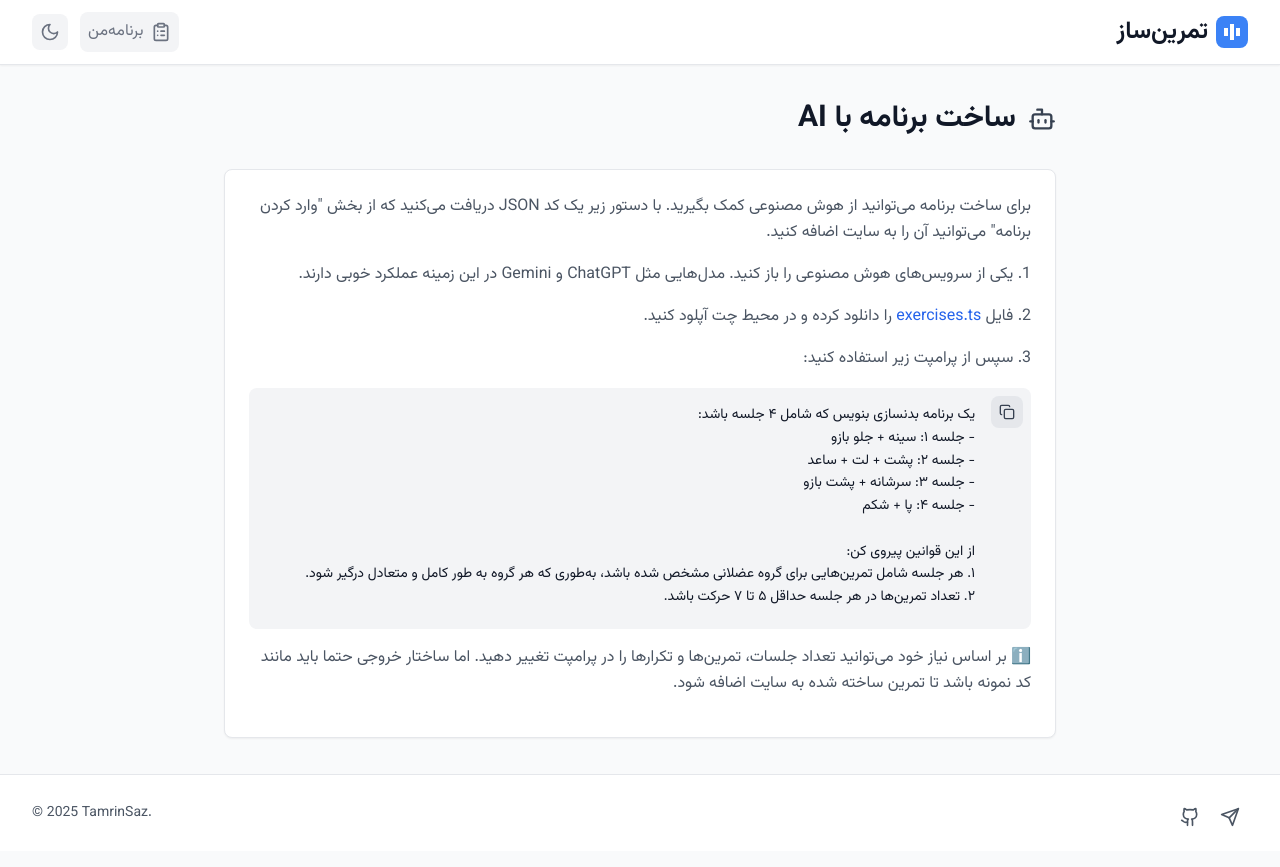
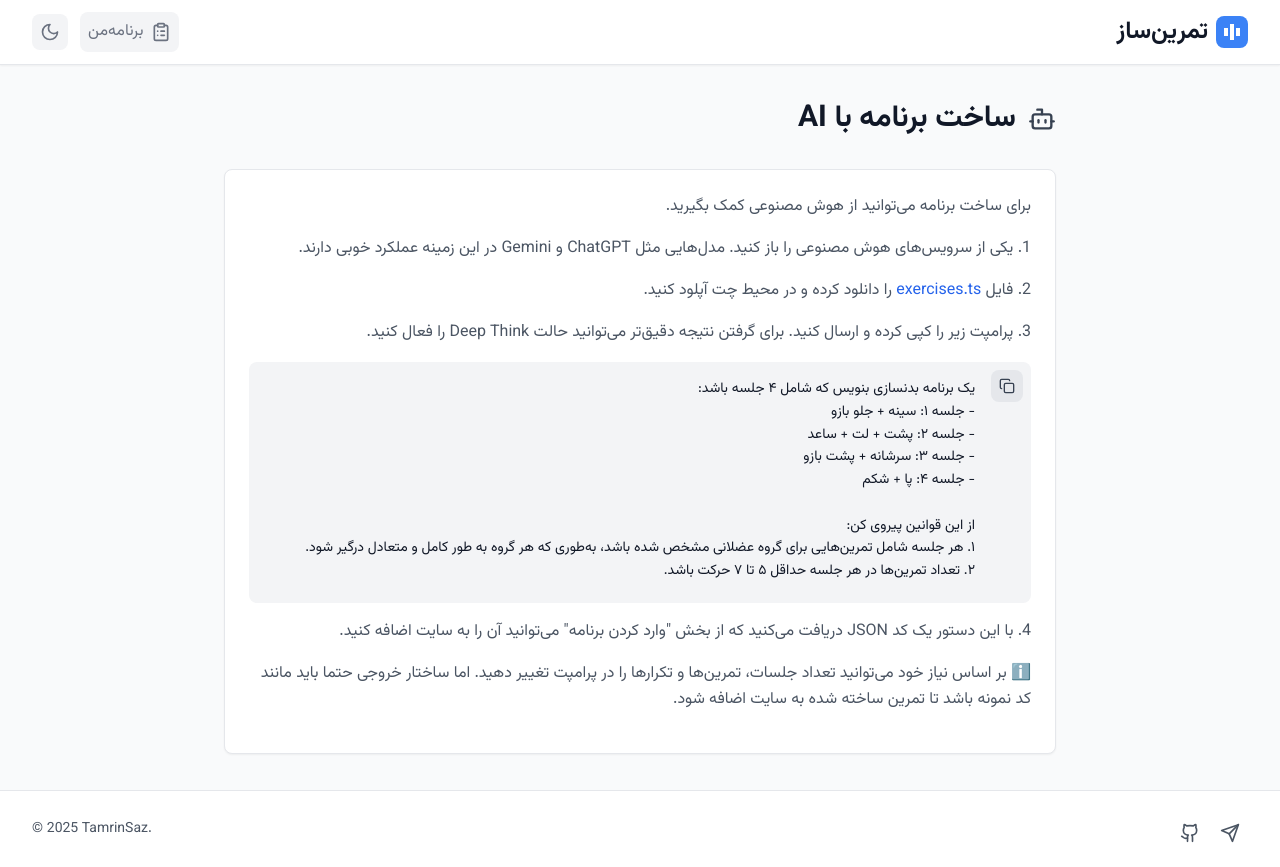
Before and after one commit to fardm/tamrinsaz-next, a Next.js app: page /ai-workout-generator in a window 1280 px wide. Built offline with nearby package versions, Linux system fonts and the light colour scheme.

Commit message:
edit ai page

```diff
--- a/src/app/ai-workout-generator/page.tsx
+++ b/src/app/ai-workout-generator/page.tsx
@@ -66,7 +66,7 @@ export default function AIGenWorkoutPage() {
 
       <div className="bg-white dark:bg-gray-800 rounded-lg shadow-sm border border-gray-200 dark:border-gray-700 p-6 flex flex-col">
         <p className="text-gray-600 dark:text-gray-400 mb-4 text-right leading-relaxed">
-          برای ساخت برنامه می‌توانید از هوش مصنوعی کمک بگیرید. با دستور زیر یک کد JSON دریافت می‌کنید که از بخش &quot;وارد کردن برنامه&quot; می‌توانید آن را به سایت اضافه کنید.
+          برای ساخت برنامه می‌توانید از هوش مصنوعی کمک بگیرید.
         </p>
         <p className="text-gray-600 dark:text-gray-400 mb-4 text-right leading-relaxed">
           1. یکی از سرویس‌های هوش مصنوعی را باز کنید. مدل‌هایی مثل ChatGPT و Gemini در این زمینه عملکرد خوبی دارند.</p>
@@ -74,7 +74,7 @@ export default function AIGenWorkoutPage() {
           2. فایل <a href="https://github.com/fardm/tamrinsaz-next/blob/main/src/data/exercises.ts" className="text-blue-600 hover:text-blue-700 dark:text-blue-400 dark:hover:text-blue-300" target="_blank" rel="noopener noreferrer"> exercises.ts </a> را دانلود کرده و در محیط چت آپلود کنید.
         </p>
         <p className="text-gray-600 dark:text-gray-400 mb-4 text-right leading-relaxed">
-          3. سپس از پرامپت زیر استفاده کنید:
+          3. پرامپت زیر را کپی کرده و ارسال کنید. برای گرفتن نتیجه دقیق‌تر می‌توانید حالت Deep Think را فعال کنید.
         </p>
 
         <div className="relative flex-grow rounded-lg bg-gray-100 dark:bg-gray-700 p-4 mb-4">
@@ -97,7 +97,9 @@ export default function AIGenWorkoutPage() {
             )}
           </button>
         </div>
-
+        <p className="text-gray-600 dark:text-gray-400 mb-4 text-right leading-relaxed">
+         4.  با این دستور یک کد JSON دریافت می‌کنید که از بخش "وارد کردن برنامه" می‌توانید آن را به سایت اضافه کنید.
+        </p>
         <p className="text-gray-600 dark:text-gray-400 mb-4 text-right leading-relaxed">
           ℹ️ بر اساس نیاز خود می‌توانید تعداد جلسات، تمرین‌ها و تکرارها را در پرامپت تغییر دهید. اما ساختار خروجی حتما باید مانند کد نمونه باشد تا تمرین ساخته شده به سایت اضافه شود.
         </p>
```
